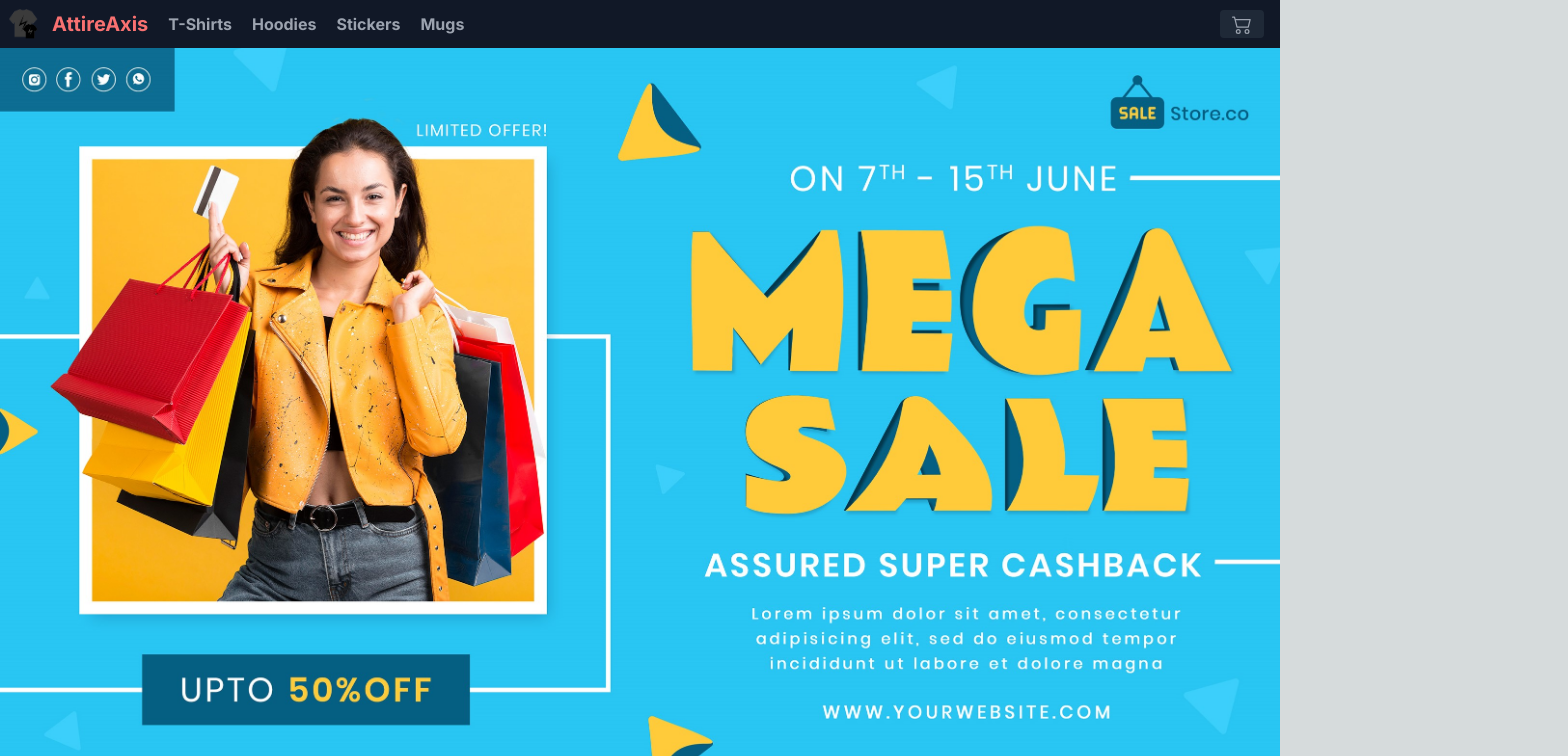
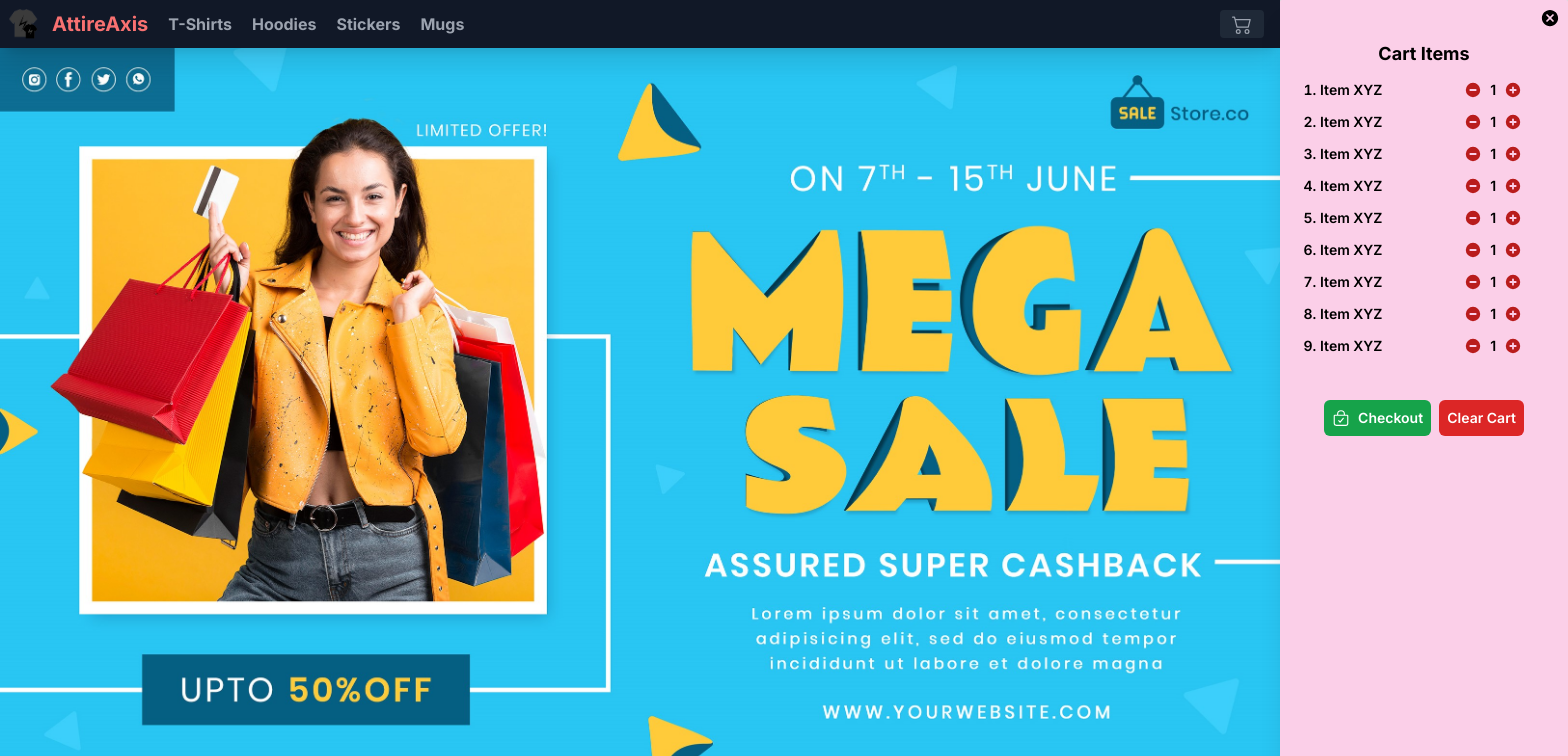
Before and after one commit to SupercoolKartik/AttireAxis, a Next.js app: page / in a window 1280 px wide. Shown: the top 756 px of the page, 1568 px wide, since content can reach past the window. Built offline with nearby package versions, Linux system fonts and the light colour scheme.

Commit message:
Added a Cart Sidebar

```diff
--- a/components/navbar.tsx
+++ b/components/navbar.tsx
@@ -1,53 +1,210 @@
 "use client";
-import React from "react";
+import React, { useRef } from "react";
 import Link from "next/link";
-import Logo from "./public/logo.png";
-
-import { FaBeer } from "react-icons/fa";
-
-class Question extends React.Component {
-  render() {
-    return (
-      <h3>
-        {" "}
-        Lets go for a <FaBeer />?{" "}
-      </h3>
-    );
-  }
-}
 import { BsCart2 } from "react-icons/bs";
+import { IoMdCloseCircle } from "react-icons/io";
+import { HiPlusCircle, HiMinusCircle } from "react-icons/hi";
+import { IoBagCheckOutline } from "react-icons/io5";
 
 const Navbar = () => {
+  const ref = useRef<HTMLDivElement>(null);
+
+  const toggleCart = () => {
+    if (ref.current) {
+      if (ref.current.classList.contains("translate-x-full")) {
+        ref.current.classList.remove("translate-x-full");
+      } else {
+        ref.current.classList.add("translate-x-full");
+      }
+    }
+  };
+
   return (
-    <nav className="text-gray-400 bg-gray-900 body-font /**/ sticky top-0 z-10">
+    <nav className="text-gray-400 bg-gray-900 body-font /**/ sticky top-0 z-10 shadow-xl">
       <div className="container mx-auto flex flex-wrap p-2 flex-col md:flex-row items-center justify-start">
-        <a className="flex title-font font-medium items-center text-white mb-4 md:mb-0">
+        <Link
+          href={"/"}
+          className="flex title-font font-medium items-center text-white mb-4 md:mb-0"
+        >
           <img className="h-8 w-8" src="/logo.png" alt="attire_axis_logo" />
           <span className="ml-3 text-xl font-bold text-red-400">
             AttireAxis
           </span>
-        </a>
+        </Link>
 
-        <nav className="mx-5 flex flex-wrap items-center text-base  font-bold justify-between">
-          {/* md:ml-auto md:mr-auto */}
-          <Link className="mr-5 hover:text-white" href={"/"}>
+        <nav className="mx-5 flex flex-wrap items-center text-base font-bold justify-between">
+          <Link className="mr-5 hover:text-white" href={"/tshirts"}>
             T-Shirts
           </Link>
-          <Link className="mr-5 hover:text-white" href={"/"}>
+          <Link className="mr-5 hover:text-white" href={"/hoodies"}>
             Hoodies
           </Link>
-          <Link className="mr-5 hover:text-white" href={"/"}>
+          <Link className="mr-5 hover:text-white" href={"/stickers"}>
             Stickers
           </Link>
-          <Link className="mr-5 hover:text-white" href={"/"}>
+          <Link className="mr-5 hover:text-white" href={"/mugs"}>
             Mugs
           </Link>
         </nav>
-        <button className="inline-flex items-center bg-gray-800 border-0 py-1 px-3 focus:outline-none hover:bg-gray-700 rounded text-base mt-4 md:mt-0 /**/ md:absolute md:right-4 font-bold">
+        <button
+          onClick={toggleCart}
+          className="inline-flex items-center bg-gray-800 border-0 py-1 px-3 focus:outline-none hover:bg-gray-700 rounded text-base mt-4 md:mt-0 /**/ md:absolute md:right-4 font-bold"
+        >
           <span className="font-bold md:text-xl">
             <BsCart2 />
           </span>
         </button>
+
+        {/* SideCart */}
+        <div
+          ref={ref}
+          className="sidebar absolute w-[70%] h-screen overflow-auto sm:w-72 top-0 right-0 p-10 bg-pink-200 text-black transform transition-transform duration-150 translate-x-full shadow-xl rounded-sm"
+        >
+          <span
+            onClick={toggleCart}
+            className="absolute cursor-pointer text-xl top-2 right-2"
+          >
+            <IoMdCloseCircle />
+          </span>
+          <h1 className="font-bold text-lg text-center">Cart Items</h1>
+          <ol className="list-decimal text-sm font-semibold">
+            <li className="my-3">
+              <div className="flex flex-col sm:flex-row">
+                <div className="sm:w-2/3 overflow-hidden ">Item XYZ</div>
+                <div className=" sm:w-1/3 flex md:items-center md:justify-center justify-start">
+                  <span className="text-lg text-red-700">
+                    <HiMinusCircle className="me-2 cursor-pointer" />
+                  </span>
+                  1
+                  <span className="text-lg text-red-700">
+                    <HiPlusCircle className="ms-2 cursor-pointer" />
+                  </span>
+                </div>
+              </div>
+            </li>
+            <li className="my-3">
+              <div className="flex flex-col sm:flex-row">
+                <div className="sm:w-2/3 overflow-hidden ">Item XYZ</div>
+                <div className=" sm:w-1/3 flex md:items-center md:justify-center justify-start">
+                  <span className="text-lg text-red-700">
+                    <HiMinusCircle className="me-2 cursor-pointer" />
+                  </span>
+                  1
+                  <span className="text-lg text-red-700">
+                    <HiPlusCircle className="ms-2 cursor-pointer" />
+                  </span>
+                </div>
+              </div>
+            </li>
+            <li className="my-3">
+              <div className="flex flex-col sm:flex-row">
+                <div className="sm:w-2/3 overflow-hidden ">Item XYZ</div>
+                <div className=" sm:w-1/3 flex md:items-center md:justify-center justify-start">
+                  <span className="text-lg text-red-700">
+                    <HiMinusCircle className="me-2 cursor-pointer" />
+                  </span>
+                  1
+                  <span className="text-lg text-red-700">
+                    <HiPlusCircle className="ms-2 cursor-pointer" />
+                  </span>
+                </div>
+              </div>
+            </li>
+            <li className="my-3">
+              <div className="flex flex-col sm:flex-row">
+                <div className="sm:w-2/3 overflow-hidden ">Item XYZ</div>
+                <div className=" sm:w-1/3 flex md:items-center md:justify-center justify-start">
+                  <span className="text-lg text-red-700">
+                    <HiMinusCircle className="me-2 cursor-pointer" />
+                  </span>
+                  1
+                  <span className="text-lg text-red-700">
+                    <HiPlusCircle className="ms-2 cursor-pointer" />
+                  </span>
+                </div>
+              </div>
+            </li>
+            <li className="my-3">
+              <div className="flex flex-col sm:flex-row">
+                <div className="sm:w-2/3 overflow-hidden ">Item XYZ</div>
+                <div className=" sm:w-1/3 flex md:items-center md:justify-center justify-start">
+                  <span className="text-lg text-red-700">
+                    <HiMinusCircle className="me-2 cursor-pointer" />
+                  </span>
+                  1
+                  <span className="text-lg text-red-700">
+                    <HiPlusCircle className="ms-2 cursor-pointer" />
+                  </span>
+                </div>
+              </div>
+            </li>
+            <li className="my-3">
+              <div className="flex flex-col sm:flex-row">
+                <div className="sm:w-2/3 overflow-hidden ">Item XYZ</div>
+                <div className=" sm:w-1/3 flex md:items-center md:justify-center justify-start">
+                  <span className="text-lg text-red-700">
+                    <HiMinusCircle className="me-2 cursor-pointer" />
+                  </span>
+                  1
+                  <span className="text-lg text-red-700">
+                    <HiPlusCircle className="ms-2 cursor-pointer" />
+                  </span>
+                </div>
+              </div>
+            </li>
+            <li className="my-3">
+              <div className="flex flex-col sm:flex-row">
+                <div className="sm:w-2/3 overflow-hidden ">Item XYZ</div>
+                <div className=" sm:w-1/3 flex md:items-center md:justify-center justify-start">
+                  <span className="text-lg text-red-700">
+                    <HiMinusCircle className="me-2 cursor-pointer" />
+                  </span>
+                  1
+                  <span className="text-lg text-red-700">
+                    <HiPlusCircle className="ms-2 cursor-pointer" />
+                  </span>
+                </div>
+              </div>
+            </li>
+            <li className="my-3">
+              <div className="flex flex-col sm:flex-row">
+                <div className="sm:w-2/3 overflow-hidden ">Item XYZ</div>
+                <div className=" sm:w-1/3 flex md:items-center md:justify-center justify-start">
+                  <span className="text-lg text-red-700">
+                    <HiMinusCircle className="me-2 cursor-pointer" />
+                  </span>
+                  1
+                  <span className="text-lg text-red-700">
+                    <HiPlusCircle className="ms-2 cursor-pointer" />
+                  </span>
+                </div>
+              </div>
+            </li>
+            <li className="my-3">
+              <div className="flex flex-col sm:flex-row">
+                <div className="sm:w-2/3 overflow-hidden ">Item XYZ</div>
+                <div className=" sm:w-1/3 flex md:items-center md:justify-center justify-start">
+                  <span className="text-lg text-red-700">
+                    <HiMinusCircle className="me-2 cursor-pointer" />
+                  </span>
+                  1
+                  <span className="text-lg text-red-700">
+                    <HiPlusCircle className="ms-2 cursor-pointer" />
+                  </span>
+                </div>
+              </div>
+            </li>
+          </ol>
+          <div className="buttons flex flex-col sm:flex-row">
+            <button className="flex mx-auto mt-8 text-white bg-green-600 border-0 py-2 px-2  focus:outline-none hover:bg-green-500 rounded-md items-center text-sm font-semibold">
+              <IoBagCheckOutline className="me-2 text-lg" />
+              <span className="">Checkout</span>
+            </button>
+            <button className="flex mx-auto sm:mt-8 mt-2 text-white bg-red-600 border-0 py-1 px-2 focus:outline-none hover:bg-red-700 rounded-md items-center text-sm font-semibold">
+              Clear Cart
+            </button>
+          </div>
+        </div>
       </div>
     </nav>
   );
```
